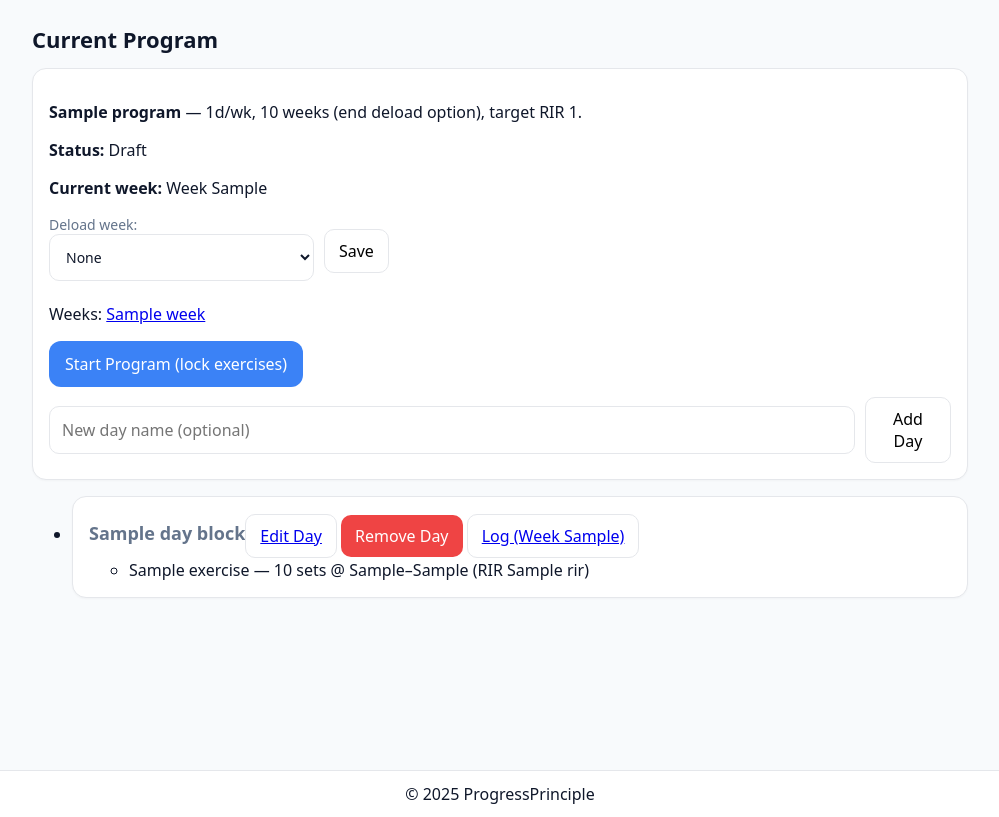
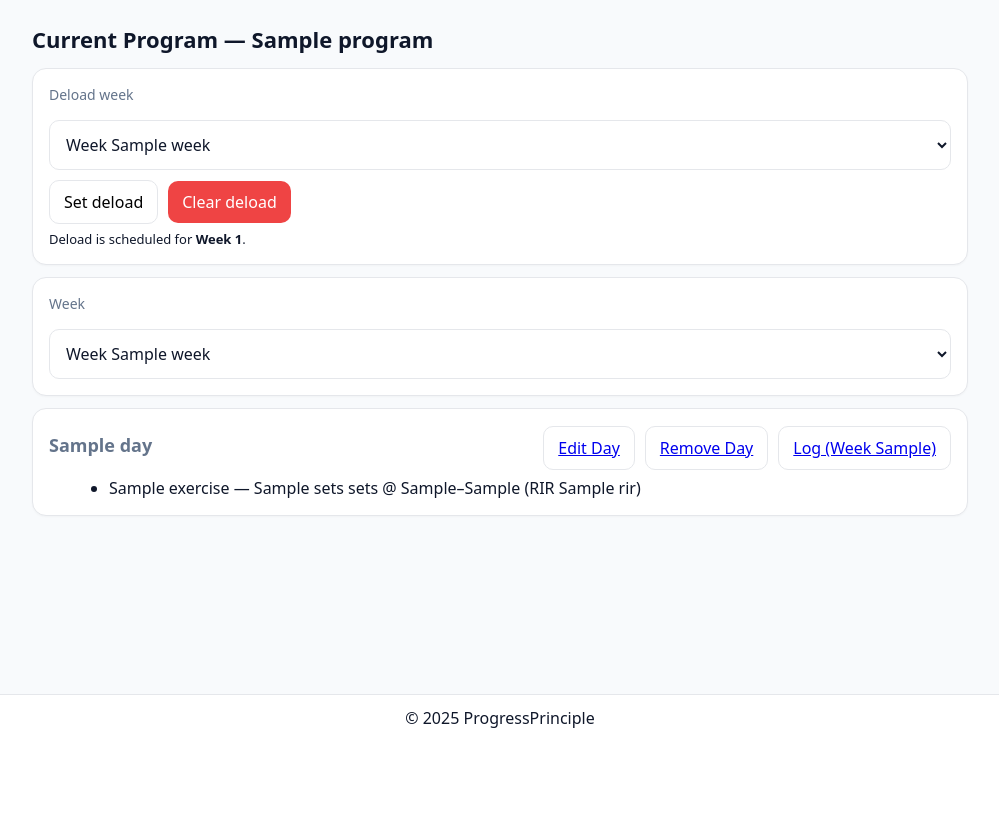
Before and after one commit to glenn-kule/progressprinciple, a Flask app: template templates/current_program.html in a window 1280 px wide. Shown: the part 59-876 px from the top of the page, without its empty margins (140-1139 px from the left). After the commit the page ends 787 px from the top, so only its background shows below. Run offline with Flask 3, Linux system fonts and the light colour scheme; tables that the repository leaves empty hold one stand-in row (values such as "Sample post"); the template is opened without the code that fills it: values that come from a table or form of the project are taken from there, most other values are stand-ins (such as "Sample title", 1, 10 or a date in 2020); some libraries are stand-ins or nearby versions.

Commit message:
Fix program day links: include program_id + tuple unpack

```diff
--- a/templates/current_program.html
+++ b/templates/current_program.html
@@ -1,72 +1,66 @@
 {% extends "base.html" %}
 {% block content %}
-<h2>Current Program</h2>
+<h2>Current Program — {{ program.name }}</h2>
 
+<!-- Deload controls -->
 <div class="card">
-  <p>
-    <strong>{{ program.name }}</strong> — {{ program.days_per_week }}d/wk,
-    {{ program.duration_weeks }} weeks{% if program.deload %} (end deload option){% endif %},
-    target RIR {{ program.target_rir }}.
-  </p>
-  <p><strong>Status:</strong> {% if program.locked %}<span class="pill pill-ok">Started</span>{% else %}<span class="pill">Draft</span>{% endif %}</p>
-  <p><strong>Current week:</strong> Week {{ current_week }}</p>
-
-  <form method="post" action="{{ url_for('set_deload', program_id=program.id) }}" class="row gap" style="margin:8px 0;">
-    <label>Deload week:
+  <!-- post directly to the path so we don't depend on endpoint naming -->
+  <form method="post" action="/program/{{ program.id }}/deload" class="row gap" style="flex-wrap:wrap;">
+    <label>Deload week</label>
     <select name="deload_week">
-        <option value="none" {% if not program.deload_week %}selected{% endif %}>None</option>
       {% for w in weeks %}
         <option value="{{ w }}" {% if program.deload_week == w %}selected{% endif %}>Week {{ w }}</option>
       {% endfor %}
     </select>
-    </label>
-    <button class="btn" type="submit">Save</button>
+    <button class="btn" type="submit" name="action" value="set">Set deload</button>
+    {% if program.deload_week %}
+      <button class="btn danger" type="submit" name="action" value="clear">Clear deload</button>
+    {% endif %}
   </form>
-
-  <p>
-    Weeks:
-    {% for w in weeks %}
-      <a class="chip {% if w == current_week %}chip-active{% endif %}" href="{{ url_for('view_program_week', program_id=program.id, week=w) }}">{{ w }}</a>
-    {% endfor %}
-  </p>
-
-  {% if not program.locked %}
-    <form method="post" action="{{ url_for('start_program', program_id=program.id) }}" style="margin-top:8px">
-      <button class="btn-primary" type="submit">Start Program (lock exercises)</button>
-    </form>
-
-    <form method="post" action="{{ url_for('add_day', program_id=program.id) }}" class="row gap" style="margin-top:10px;">
-      <input name="day_name" placeholder="New day name (optional)" />
-      <button class="btn" type="submit">Add Day</button>
-    </form>
+  {% if program.deload_week %}
+    <div class="muted" style="margin-top:6px;font-size:13px;">
+      Deload is scheduled for <strong>Week {{ program.deload_week }}</strong>.
+    </div>
   {% endif %}
 </div>
 
-<ul class="day-list">
-  {% for d, pes in day_blocks %}
-    <li class="card">
-      <div class="row">
-        <h3>{{ d.day_name }}</h3>
-        <div class="actions">
-          {% if not program.locked %}
-            <a class="btn" href="{{ url_for('edit_program_day', program_id=program.id, day_id=d.id) }}">Edit Day</a>
-            <form method="post" action="{{ url_for('remove_day', day_id=d.id) }}" style="display:inline;">
-              <button class="btn danger" type="submit">Remove Day</button>
+<!-- Week selector -->
+<div class="card">
+  <form method="get" class="row gap" style="flex-wrap:wrap;">
+    <label>Week</label>
+    <select name="week" onchange="this.form.submit()">
+      {% for w in weeks %}
+        <option value="{{ w }}" {% if w == current_week %}selected{% endif %}>Week {{ w }}</option>
+      {% endfor %}
+    </select>
+    <noscript><button class="btn" type="submit">Go</button></noscript>
   </form>
-          {% endif %}
-          <a class="btn" href="{{ url_for('log_program_day', day_id=d.id, week_number=current_week) }}">Log (Week {{ current_week }})</a>
+</div>
+
+<!-- Days (day_blocks is a list of tuples) -->
+{% for day, exercises in day_blocks %}
+  <div class="card">
+    <div class="row" style="justify-content:space-between; align-items:center;">
+      <h3>{{ day.day_name }}</h3>
+      <div class="row gap">
+        <!-- include BOTH program_id and day_id to satisfy route signature -->
+        <a class="btn" href="{{ url_for('edit_program_day', program_id=program.id, day_id=day.id) }}">Edit Day</a>
+        <a class="btn" href="{{ url_for('remove_program_day', program_id=program.id, day_id=day.id) }}">Remove Day</a>
+        <a class="btn" href="{{ url_for('log_program_day', program_id=program.id, day_id=day.id, week=current_week) }}">Log (Week {{ current_week }})</a>
       </div>
     </div>
-      {% if pes %}
-        <ul class="bullets">
-          {% for pe in pes %}
-            <li>{{ pe.exercise.name }} — {{ pe.target_sets }} sets @ {{ pe.rep_min }}–{{ pe.rep_max }} (RIR {{ pe.rir }})</li>
+    {% if exercises %}
+      <ul style="margin:6px 0 0 20px;">
+        {% for pe in exercises %}
+          <li>
+            {{ pe.exercise.name }} — {{ pe.sets }} sets @ {{ pe.rep_min }}–{{ pe.rep_max }} (RIR {{ pe.rir }})
+          </li>
         {% endfor %}
       </ul>
     {% else %}
-        <p class="muted">No exercises yet.</p>
+      <div class="muted" style="margin-top:6px;">No exercises added yet.</div>
     {% endif %}
-    </li>
+  </div>
 {% endfor %}
-</ul>
+
 {% endblock %}
```
Lines whose indentation alone changed are shown as unchanged.
